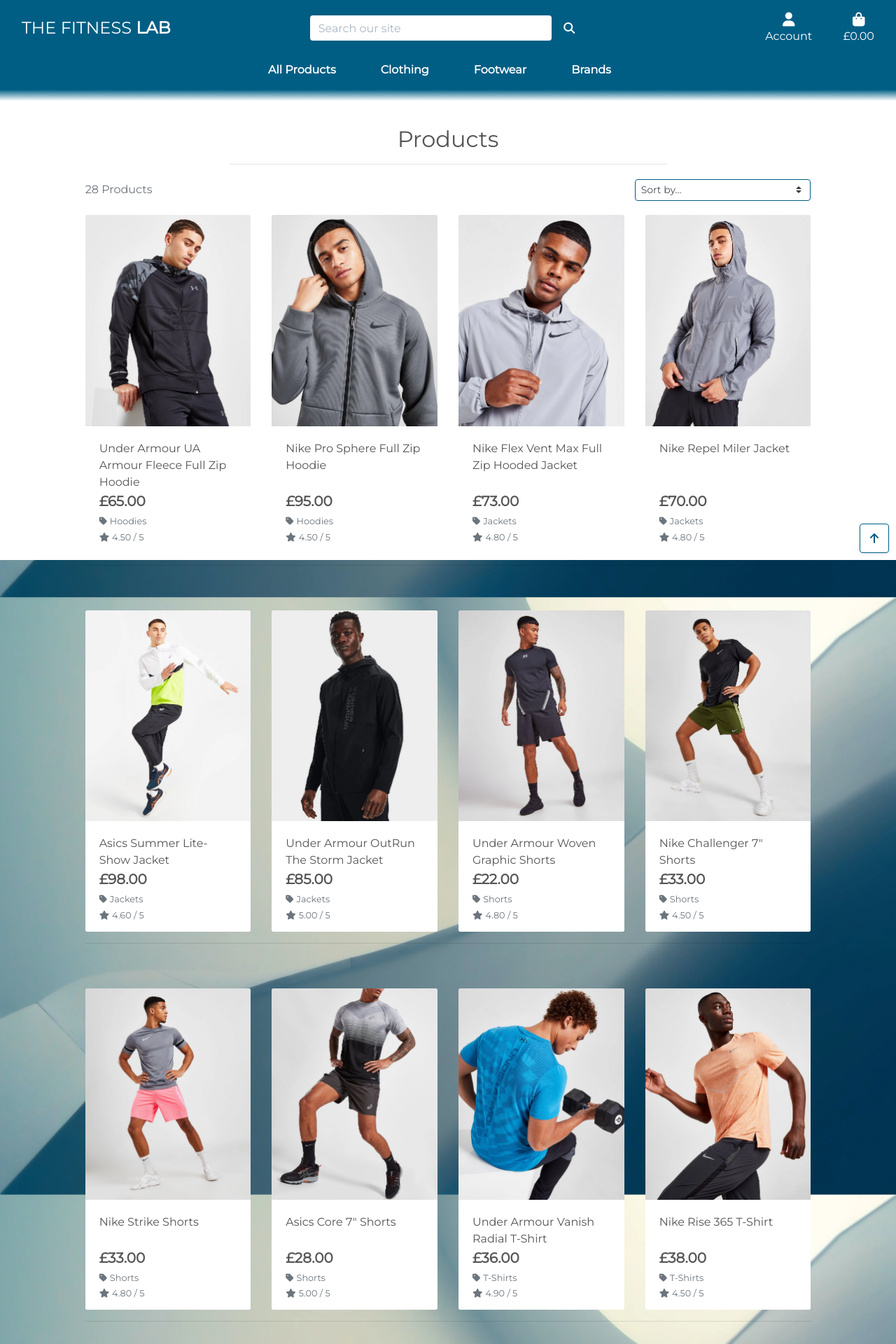
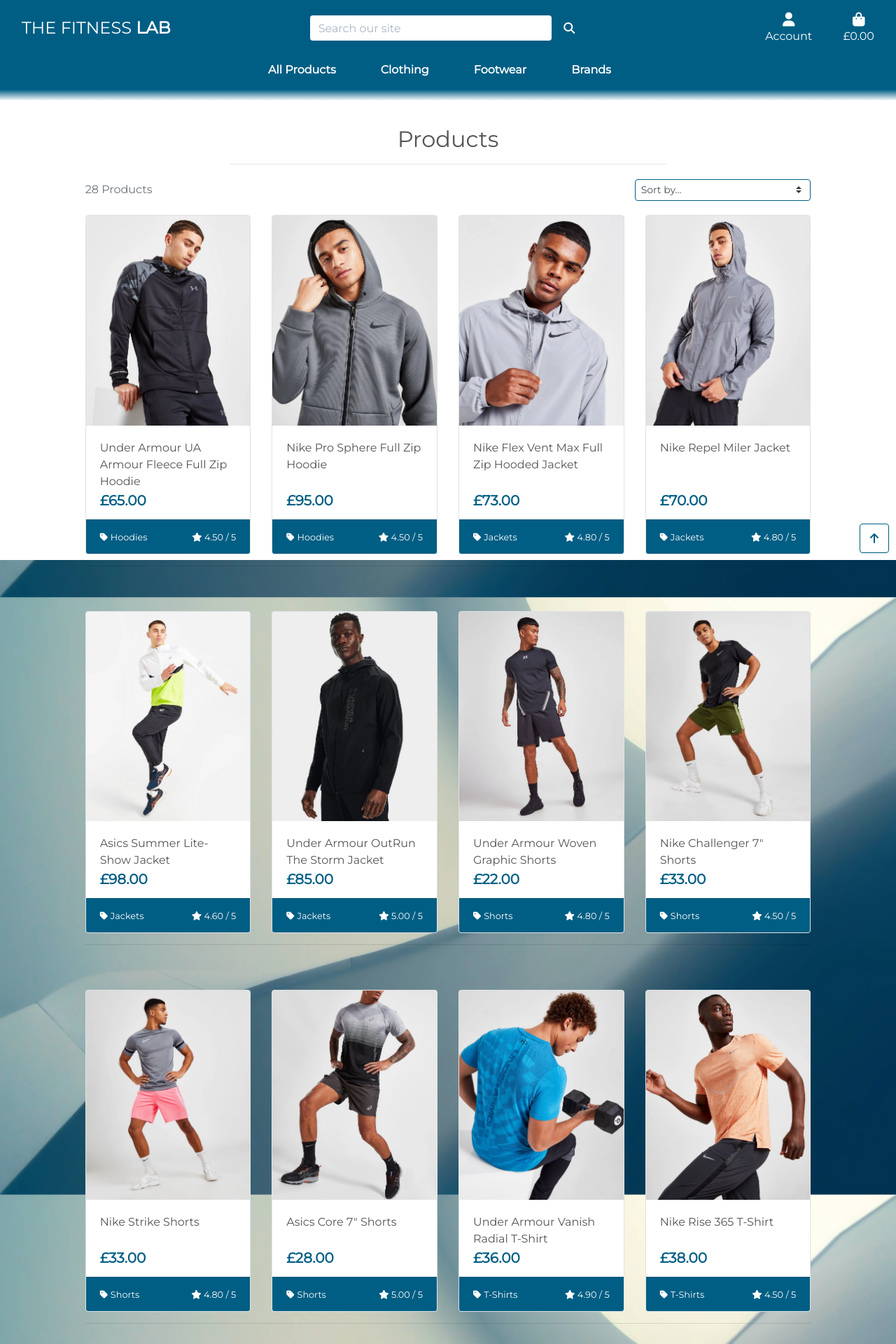
Before and after one commit to Code-Institute-Submissions/bens6477-the-fitness-lab_JanResub, a Django app: page /items/ in a window 1280 px wide. Shown: the top 1920 px of the page at 70% size. Run offline with Django 3.2, Linux system fonts and the light colour scheme; data comes from the database, SQL or seed files in the repository; both versions use the stored data as it was after the commit; some libraries are stand-ins or nearby versions.

Commit message:
Editted styling of card to fit colour scheme and rearranged structure

```diff
--- a/items/templates/items/items.html
+++ b/items/templates/items/items.html
@@ -44,7 +44,7 @@
                     <div class="col-12 col-md-6 order-md-first">
                         <p class="text-muted mt-3 text-center text-md-left">
                             {% if search_term or current_categories or current_sorting != 'None_None' %}
-                                <span class="small"><a href="{% url 'items' %}">Products Home</a> | </span>
+                                <span class="small"><a class="text-black" href="{% url 'items' %}">Products Home</a> | </span>
                             {% endif %}
                             {{ items|length }} Products{% if search_term %} found for <strong>"{{ search_term }}"</strong>{% endif %}
                         </p>
@@ -53,7 +53,7 @@
                 <div class="row">
                     {% for item in items %}
                         <div class="col-sm-6 col-md-6 col-lg-4 col-xl-3">
-                            <div class="card h-100 border-0">
+                            <div class="item-card card h-100 border">
                                 {% if item.image %}
                                 <a href="{% url 'item_detail' item.id %}">
                                     <img class="card-img-top img-fluid" src="{{ item.image.url }}" alt="{{ item.name }}">
@@ -69,27 +69,29 @@
                                 <div class="card-footer bg-white pt-0 border-0 text-left">
                                     <div class="row">
                                         <div class="col">
-                                            <p class="lead mb-0 text-left font-weight-bold">£{{ item.price }}</p>
+                                            <p class="lead mb-0 text-black text-left font-weight-bold">£{{ item.price }}</p>
+                                        </div>
+                                    </div>
+                                </div>
+                                <div class="card-footer text-white bg-black">
                                     {% if item.category %}
-                                            <p class="small mt-1 mb-0">
-                                                <a class="text-muted" href="{% url 'items' %}?category={{ item.category.name }}">
+                                    <span class="small mt-1 mb-0">
+                                        <a class="text-white" href="{% url 'items' %}?category={{ item.category.name }}">
                                             <i class="fas fa-tag mr-1"></i>{{ item.category.display_name }}
                                         </a>
-                                            </p>
+                                    </span>
                                     {% endif %}
                                     {% if item.rating %}
-                                                <small class="text-muted"><i class="fas fa-star mr-1"></i>{{ item.rating }} / 5</small>
+                                        <span class="float-right"><small><i class="fas fa-star"></i>  {{ item.rating }} / 5</small></span>
                                     {% else %}
-                                                <small class="text-muted">No Rating</small>
+                                        <span class="float-right"><small>No Rating</small></span>
                                     {% endif %}
                                     {% if request.user.is_superuser %}
-                                                <small class="ml-3">
-                                                    <a href="{% url 'edit_item' item.id %}">Edit</a> |
-                                                    <a class="text-danger" href="{% url 'delete_item' item.id %}">Delete</a>
-                                                </small>
+                                        <div>
+                                            <a class="text-white" href="{% url 'edit_item' item.id %}"><strong>Edit</strong></a> |
+                                            <a class="text-danger" href="{% url 'delete_item' item.id %}"><strong>Delete</strong></a>
+                                        </div>
                                     {% endif %}
-                                        </div>
-                                    </div>
                                 </div>
                             </div>
                         </div>
--- a/static/css/base.css
+++ b/static/css/base.css
@@ -117,6 +117,12 @@ a.category-badge > span.badge:hover {
 input[name='q']::placeholder {
     color: #aab7c4;
 }
+
+.item-card:hover {
+    border: 2px solid #237ea1 !important;
+}
+
+
 
 /* ------------------------------- bootstrap toasts */
 
```
Also changed, not shown: db.sqlite3. Lines whose indentation alone changed are shown as unchanged.
